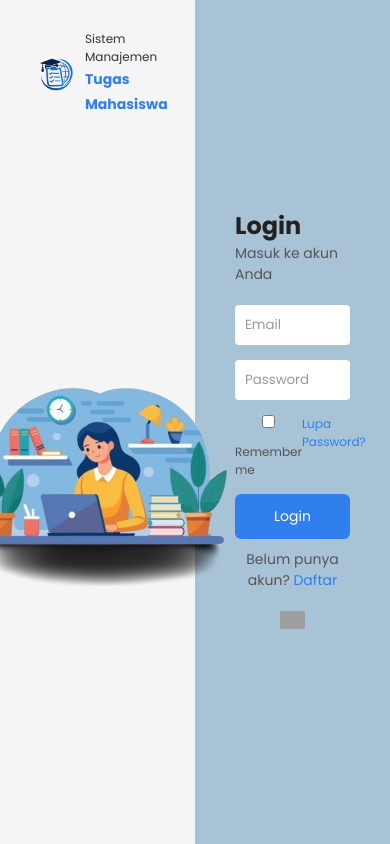
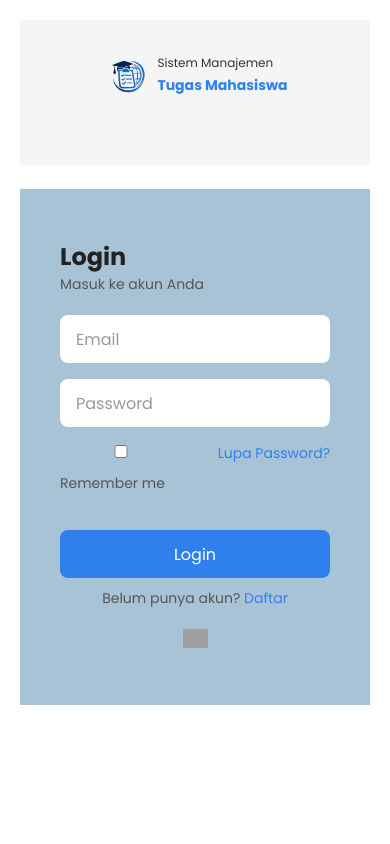
Before and after one commit to Risdayanti15/Rekaweb-RPL, a React (Vite) app in the folder Frontend/: page /login in a window 390 px wide. Built offline with nearby package versions, Linux system fonts and the light colour scheme; grey boxes are pictures that could not be loaded.

Commit message:
Update Login.css

```diff
--- a/Frontend/src/Login.css
+++ b/Frontend/src/Login.css
@@ -278,3 +278,97 @@ body {
 .btn-dashboard:hover {
   background: #051b47;
 }
+/* --- TAMPILAN UNTUK MOBILE / ANDROID --- */
+@media screen and (max-width: 768px) {
+  .login-container {
+    flex-direction: column; /* Mengubah susunan kiri-kanan menjadi atas-bawah */
+    min-height: 100vh;
+    padding: 20px;
+    background: #ffffff; /* Seringkali mobile lebih bersih menggunakan background solid */
+  }
+
+  /* Sembunyikan ilustrasi besar di Android agar menghemat ruang layar */
+  .left .illustration {
+    display: none;
+  }
+
+  /* Sesuaikan area Logo agar berada di tengah atas */
+  .left {
+    width: 100%;
+    margin-bottom: 24px;
+    display: flex;
+    justify-content: center;
+    align-items: center;
+  }
+
+  .logo-area {
+    display: flex;
+    align-items: center;
+    gap: 12px;
+    justify-content: center;
+  }
+
+  .logo-area img {
+    width: 45px; /* Perkecil sedikit ukuran logo untuk mobile */
+    height: auto;
+  }
+
+  /* Sektor Form (Kanan) disesuaikan penuh semaksimal layar */
+  .right {
+    width: 100%;
+    display: flex;
+    justify-content: center;
+  }
+
+  .form-box {
+    width: 100%;
+    max-width: 400px; /* Batasi lebar maksimal agar tidak terlalu melar di tablet */
+    box-shadow: none; /* Hilangkan shadow tebal desktop jika ingin kesan flat khas aplikasi mobile */
+    padding: 10px 0px;
+  }
+
+  /* Optimasi Ukuran Input & Button untuk Sentuhan Jari (Touch-friendly) */
+  .form-box input[type="email"],
+  .form-box input[type="password"] {
+    width: 100%;
+    height: 48px; /* Tinggi ideal untuk komponen interaktif Android */
+    font-size: 16px; /* Mencegah auto-zoom otomatis di iOS/Android saat mengetik */
+    margin-bottom: 16px;
+    padding: 0 16px;
+    border-radius: 8px;
+  }
+
+  .form-box button {
+    width: 100%;
+    height: 48px;
+    font-size: 16px;
+    border-radius: 8px;
+    margin-top: 20px;
+  }
+
+  /* Penyesuaian tata letak opsi tambahan */
+  .extra {
+    display: flex;
+    justify-content: space-between;
+    font-size: 14px;
+    margin-bottom: 16px;
+  }
+
+  /* Popup Success Box agar muat di layar handphone */
+  .success-box {
+    width: 90%;
+    max-width: 340px;
+    padding: 24px;
+    border-radius: 16px;
+  }
+
+  .success-actions {
+    flex-direction: column-reverse; /* Tombol Dashboard di atas, Cancel di bawah jika ditumpuk */
+    gap: 10px;
+  }
+
+  .success-actions button {
+    width: 100%;
+    height: 44px;
+  }
+}
```
